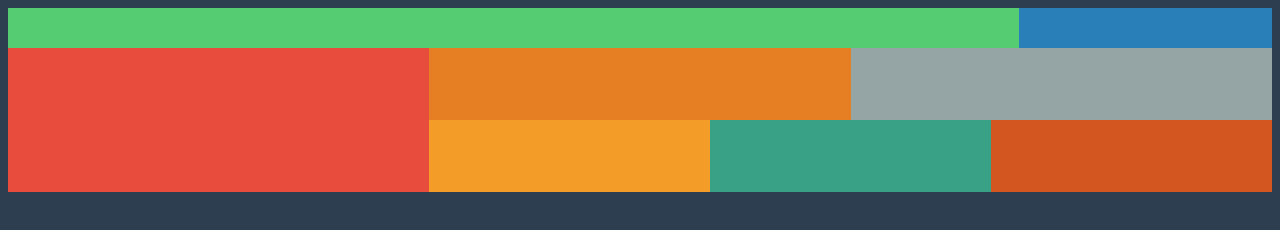
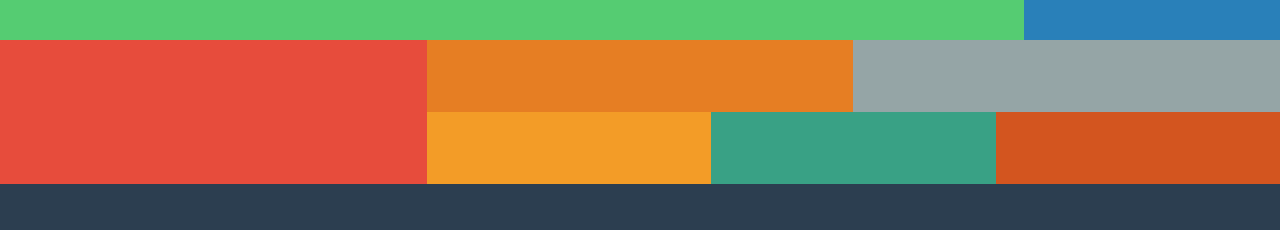
Before and after one commit to guyane973/exo7, a plain HTML site: page index.html in a window 1280 px wide. Drawn offline with Linux system fonts and the light colour scheme.

Commit message:
Update style.css

```diff
--- a/css/style.css
+++ b/css/style.css
@@ -1,10 +1,12 @@
 body {
     background-color:#2c3e50;
+    margin: 0;
     }
 
 /* Premier Ranger */
 #container-1 {
     display: flex;
+    width: 100vw;
 }
 
 #block-1 {
@@ -24,6 +26,7 @@ body {
 /* Deuxième Ranger */
 #container-2 {
     display: flex;
+    width: 100vw;
 }
 
 #block-2 {
@@ -49,6 +52,7 @@ body {
 /* Troisième Ranger */
 #container-3 {
     display: flex;
+    width: 100vw;
 }
 
 #block-5 {
```
